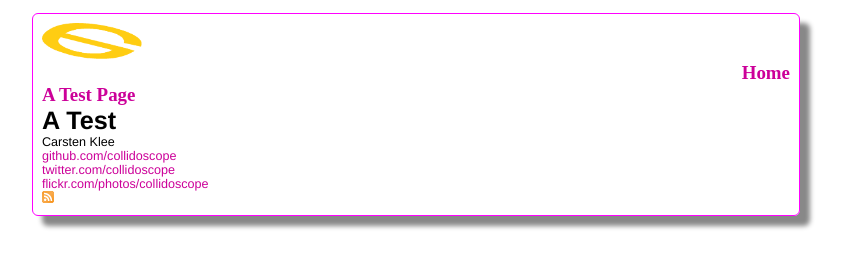
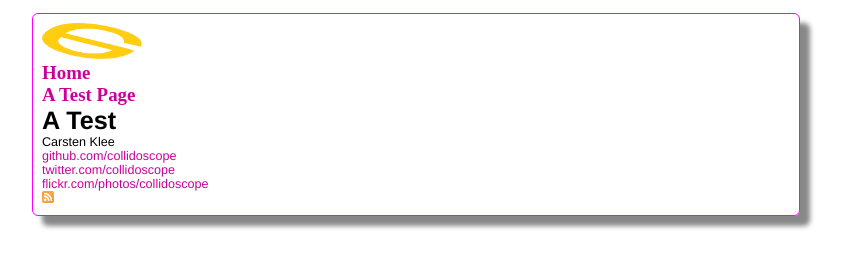
Before and after one commit to collidoscope/collidoscope.github.com, a Jekyll site: the page built from test/test.md, in a window 1280 px wide. Shown: the top 256 px of the page, without its empty margins (224-1068 px from the left). Built offline with Jekyll 4.4.1, drawn with Linux system fonts in a browser that asks for light colours; some web fonts are replaced; Markdown is read by kramdown in place of the engine named in the settings.

Commit message:
Updated.

```diff
--- a/css/screen.css
+++ b/css/screen.css
@@ -46,7 +46,7 @@ font-family: naviFont;
 src: url('http://fonts.googleapis.com/css?family=Cedarville+Cursive');
 }
 #nav_ul{list-style-type:none;}
-.nav_li, nav_li_active{float:right;}
+.nav_li, nav_li_active{float:left;}
 a.nav_a {font-family: 'Cedarville Cursive', cursive;font-size:1.5em;font-weight:bold;}
 
 /*****************************************************************************/
```
